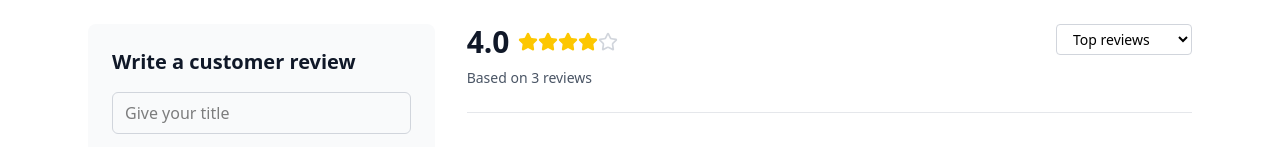
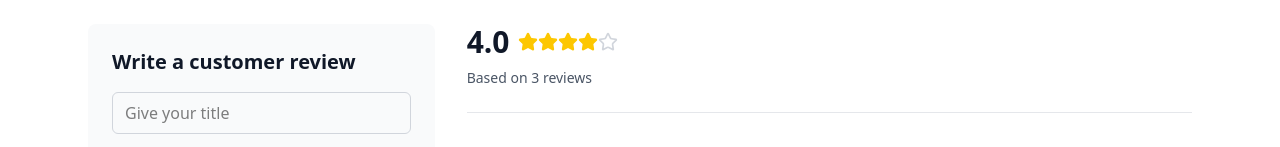
Before and after one commit to abhinavhh/ai-review-system, a React (Vite) app: page /reviews in a window 1280 px wide. Shown: the top 147 px of the page. Built offline with nearby package versions, Linux system fonts and the light colour scheme.

Commit message:
updated review form added api call

```diff
--- a/src/pages/ReviewPage.tsx
+++ b/src/pages/ReviewPage.tsx
@@ -4,6 +4,7 @@ import type { Review } from "../interfaces/review.interface";
 import ReviewCard from "../components/ReviewCard";
 import ReviewForm from "../components/ReviewForm";
 import { Star } from "lucide-react";
+import axios from "axios";
 
 const Reviews: React.FC = () => {
   const [reviews, setReviews] = useState<Review[]>([]);
@@ -15,6 +16,25 @@ const Reviews: React.FC = () => {
       setLoading(false);
     });
   }, []);
+
+  // useEffect(() => {
+  //   const fetchReviews = async () => {
+  //     try{
+  //       setLoading(true);
+  //       const response = await axios.get('/api/get-reviews');
+  //       setReviews(response.data);
+  //     }
+  //     catch(err: any) {
+  //       alert(err.response?.data?.message || err.message);
+  //     }
+
+  //     finally {
+  //       setLoading(false);
+  //     }
+  //   }
+
+  //   fetchReviews();
+  // }, []);
 
   const handleReviewAdded = (review: Review) => {
     setReviews((prev) => [review, ...prev]);
@@ -67,12 +87,12 @@ const Reviews: React.FC = () => {
               Based on {reviews.length} reviews
             </p>
           </div>
-          <select className="border border-gray-300 rounded px-3 py-1 text-sm focus:outline-none focus:ring-2 focus:ring-blue-500">
+          {/* <select className="border border-gray-300 rounded px-3 py-1 text-sm focus:outline-none focus:ring-2 focus:ring-blue-500">
             <option>Top reviews</option>
             <option>Most recent</option>
             <option>Highest rated</option>
             <option>Lowest rated</option>
-          </select>
+          </select> */}
         </div>
 
         {/* Rating distribution */}
@@ -104,8 +124,6 @@ const Reviews: React.FC = () => {
           ))}
         </div>
       </div>
-
-
     </div>
   );
 };
```
Also changed, not shown: src/components/ReviewForm.tsx (+19 -0 lines).
